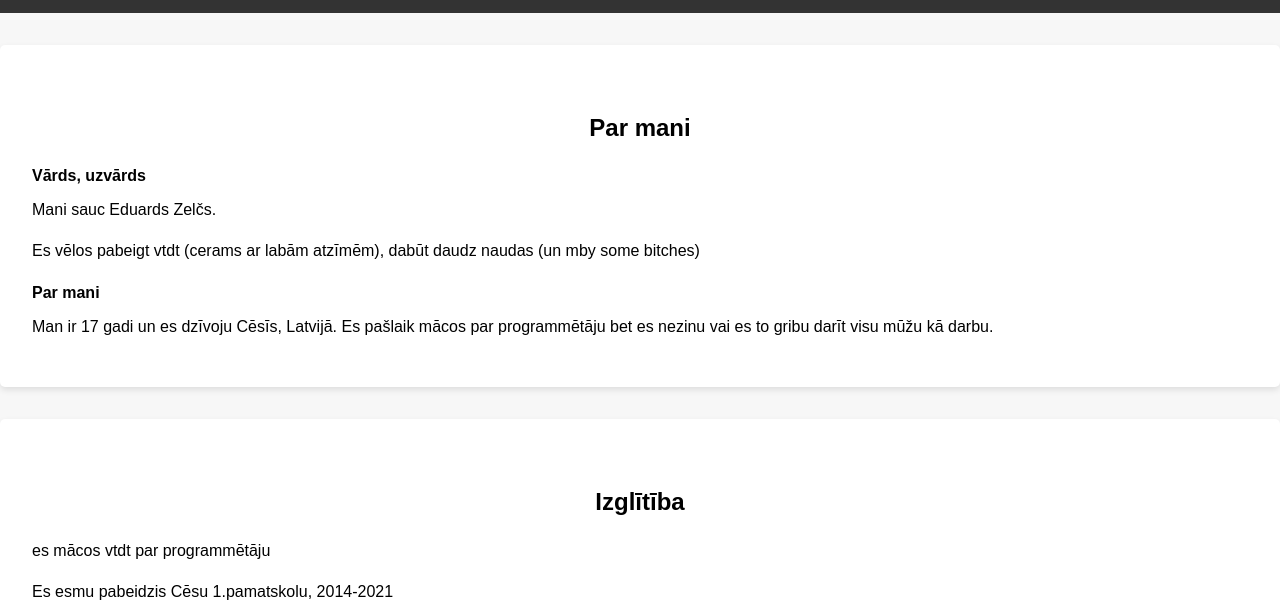
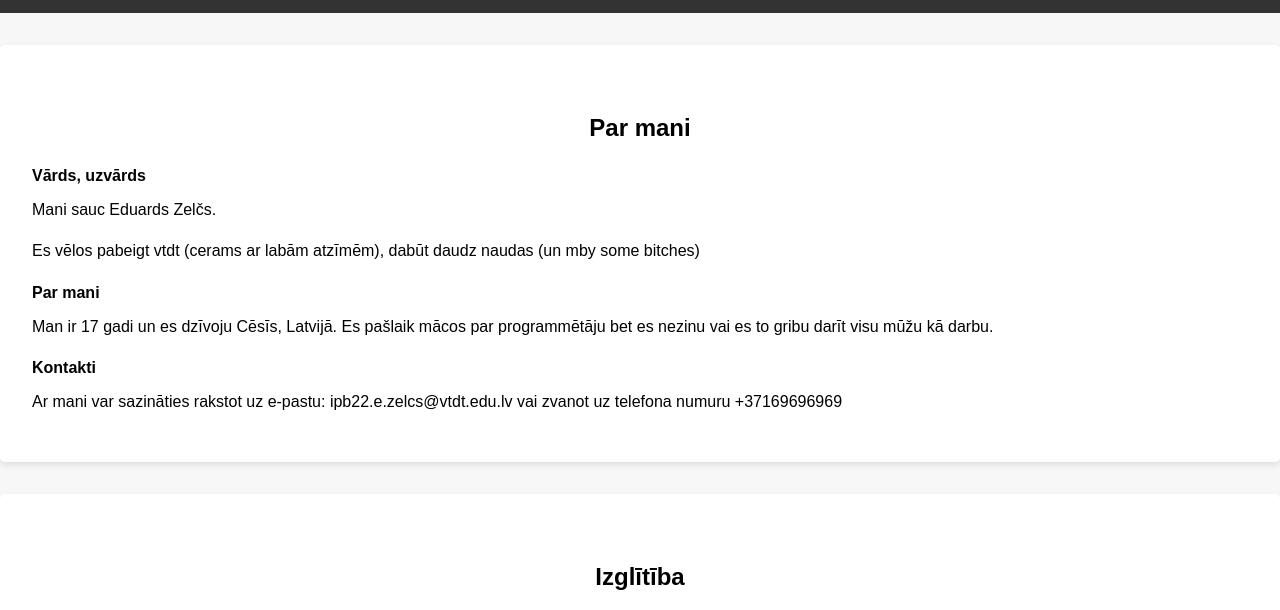
Before and after one commit to Eduardsss/Eduardsss.github.io, a plain HTML site: page mans portfolio/index.html in a window 1280 px wide. Shown: the part 176-786 px from the top of the page. Drawn offline with Linux system fonts and the light colour scheme.

Commit message:
Update index.html

```diff
--- a/mans portfolio/index.html
+++ b/mans portfolio/index.html
@@ -35,6 +35,8 @@
         <div class="sub-section">
             <h4>Par mani</h4>
             <p>Man ir 17 gadi un es dzīvoju Cēsīs, Latvijā. Es pašlaik mācos par programmētāju bet es nezinu vai es to gribu darīt visu mūžu kā darbu. </p>
+            <h4>Kontakti</h4>
+            <p>Ar mani var sazināties rakstot uz e-pastu: ipb22.e.zelcs@vtdt.edu.lv vai zvanot uz telefona numuru +37169696969</p>
         </div>
     </section>
     <section id="education">
```
